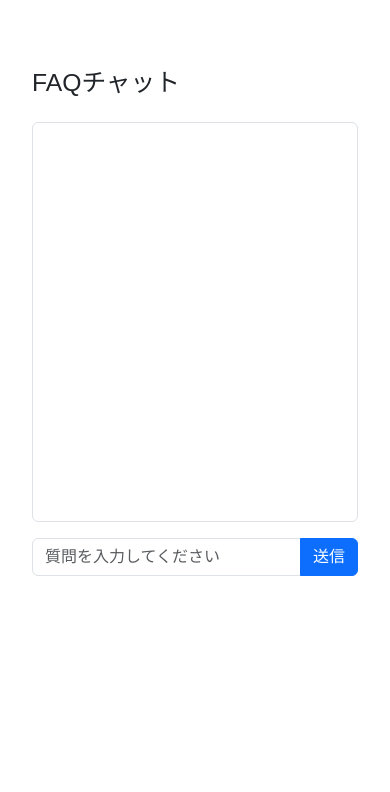
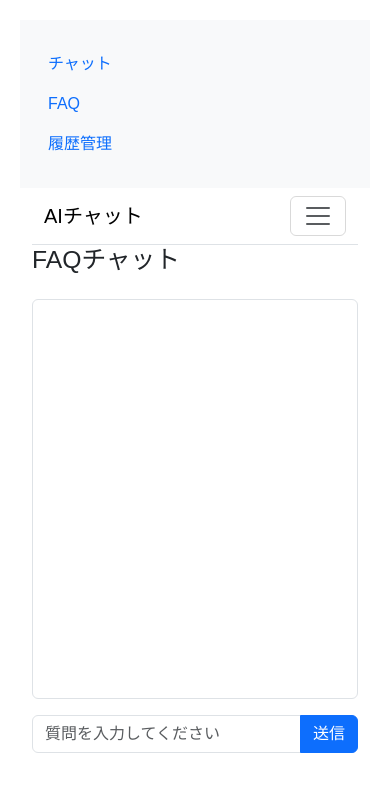
Before and after one commit to komakih/mock_development_exercises, a Flask app: page /faq/faq-help in a window 390 px wide. Shown: the top 792 px of the page. Run offline with Flask 3, Linux system fonts and the light colour scheme; parts of the project's set-up code (start-up, migrations or seed data) failed here and were passed over; some libraries are stand-ins or nearby versions.

Commit message:
FAQ画面の修正

```diff
--- a/app/templates/faq/faq_chat.html
+++ b/app/templates/faq/faq_chat.html
@@ -1,9 +1,19 @@
 {% extends "base.html" %}
 
 {% block content %}
-<div class="container mt-5">
-    <div class="row justify-content-center">
-        <div class="col-md-8">
+<div class="container-fluid">
+  <div class="row">
+    <!-- Sidebar -->
+    <div class="col-md-2 bg-light sidebar py-4">
+      {% include 'layout/sidebar.html' %}
+    </div>
+
+    <!-- Main FAQ Area -->
+    <div class="col-md-10">
+      <!-- Navbar -->
+      {% include 'layout/navbar.html' %}
+
+      <!-- FAQ Content -->
             <h2 class="mb-4">FAQチャット</h2>
             <div id="chat-area" class="border rounded p-3 mb-3" style="height:400px; overflow:auto;">
                 <!-- チャット内容がここに表示されます -->
```
